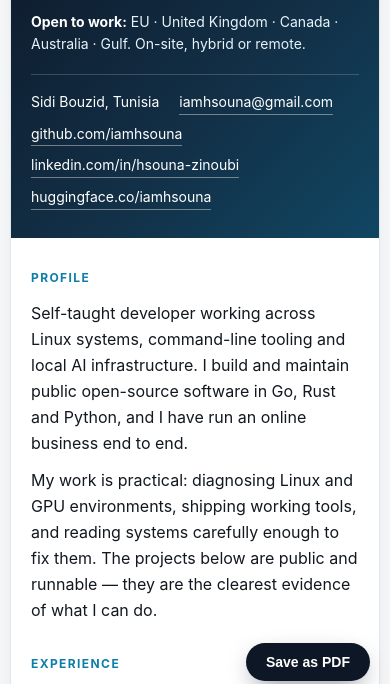
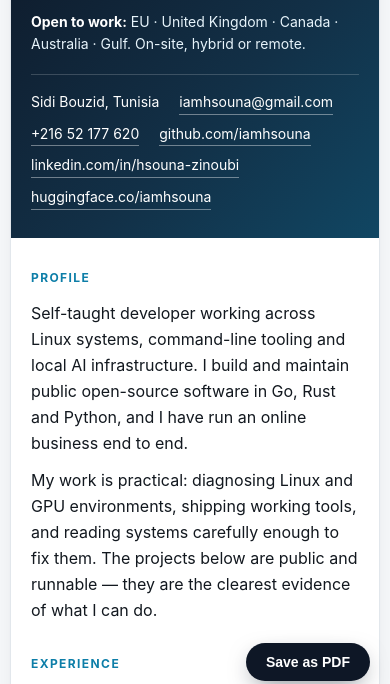
Before and after one commit to iamhsouna/iamhsouna.github.io, a plain HTML site: page index.html in a window 390 px wide. Shown: the part 143-827 px from the top of the page. Drawn offline with Linux system fonts and the light colour scheme.

Commit message:
Add contact phone number

```diff
--- a/index.html
+++ b/index.html
@@ -148,6 +148,7 @@
     <div class="contact">
       <span>Sidi Bouzid, Tunisia</span>
       <a href="mailto:iamhsouna@gmail.com">iamhsouna@gmail.com</a>
+      <a href="tel:+21652177620">+216 52 177 620</a>
       <a href="https://github.com/iamhsouna">github.com/iamhsouna</a>
       <a href="https://www.linkedin.com/in/hsouna-zinoubi">linkedin.com/in/hsouna-zinoubi</a>
       <a href="https://huggingface.co/iamhsouna">huggingface.co/iamhsouna</a>
```
